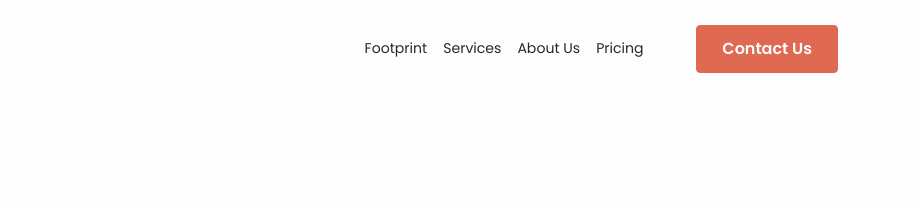
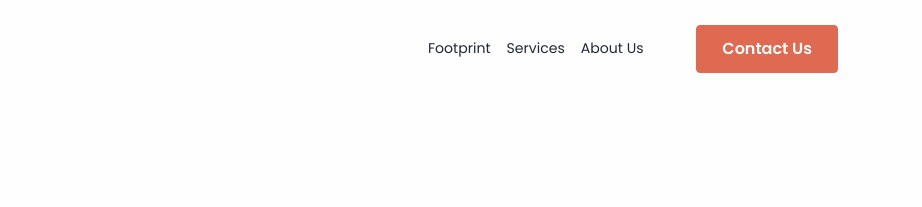
Before and after one commit to hey-danish/bidberg, a plain HTML site: page index.html in a window 1280 px wide. Shown: the top 207 px of the page, 358-1280 px from the left. Drawn offline with Linux system fonts and the light colour scheme; a web font is replaced by a local one.

Commit message:
Removed Pricing Reference

```diff
--- a/index.html
+++ b/index.html
@@ -39,7 +39,6 @@
               <li class="nav-item"><a class="nav-link" aria-current="page" href="#footprint">Footprint</a></li>
               <li class="nav-item"><a class="nav-link" aria-current="page" href="#services">Services</a></li>
               <li class="nav-item"><a class="nav-link" aria-current="page" href="#about_us">About Us</a></li>
-              <li class="nav-item"><a class="nav-link" aria-current="page" href="#superhero">Pricing</a></li>
             </ul>
             <div class="d-flex ms-lg-4"><a class="btn btn-danger ms-3" href="#superhero">Contact Us</a></div>
           </div>
```
